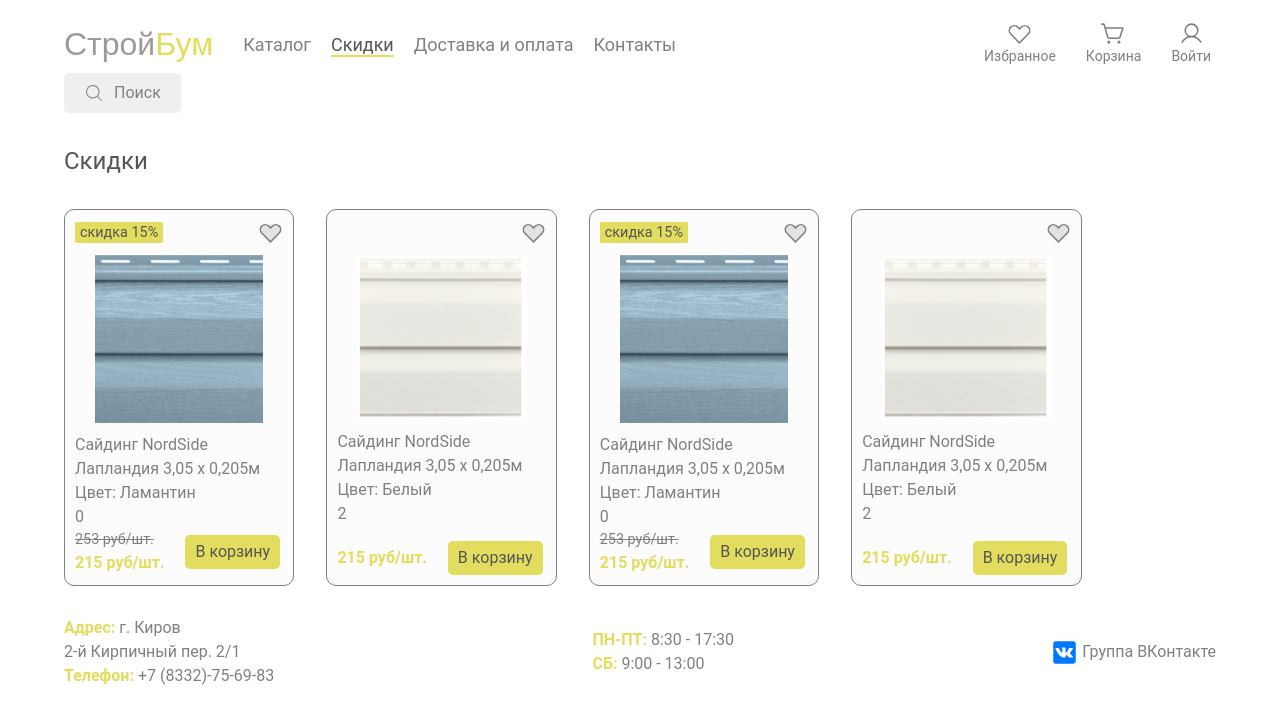
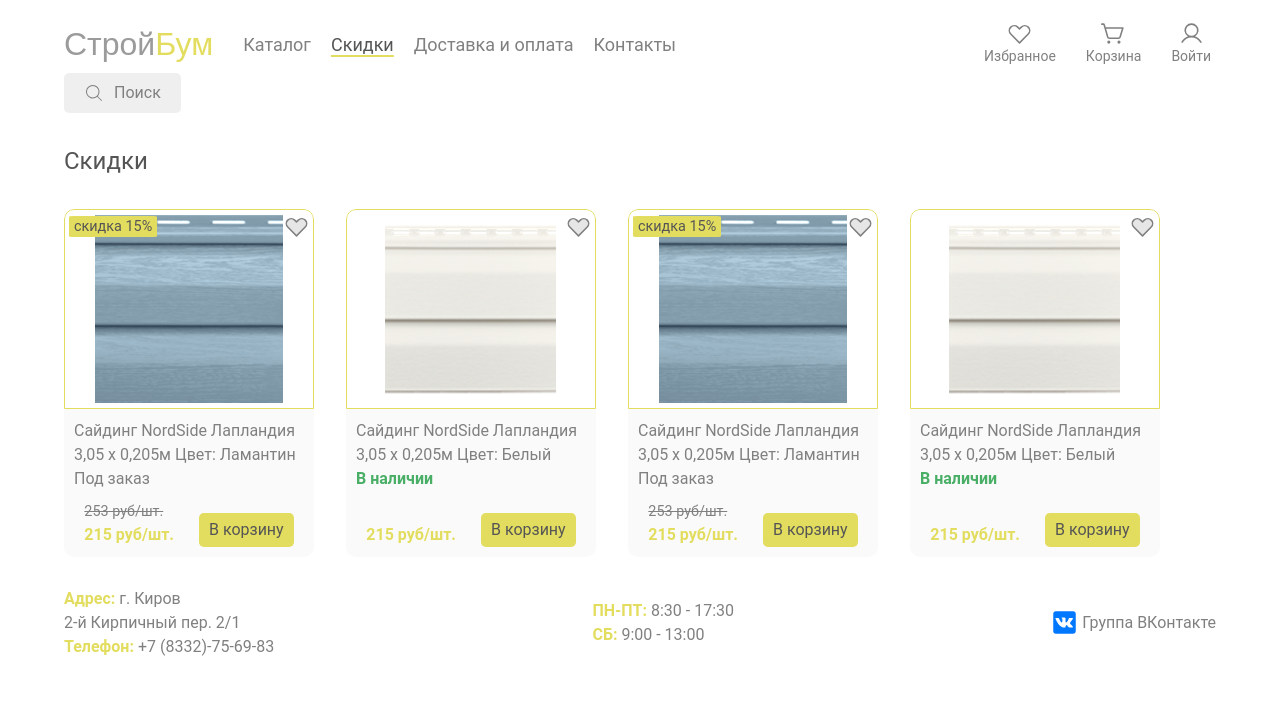
Before and after one commit to kotamikh/StroyBum, a Nuxt app: page /discount in a window 1280 px wide. Shown: the top 722 px of the page. Built offline with nearby package versions, Linux system fonts and the light colour scheme; a web font is replaced by a local one.

Commit message:
product card redesign

```diff
--- a/components/ProductCard.vue
+++ b/components/ProductCard.vue
@@ -13,8 +13,12 @@
     <div class="img-holder">
       <img :src="image" class="product-img" alt="product-img"/>
     </div>
-    <p class="product-name">{{ name }}</p>
-    <p>{{ stock }}</p>
+    <div class="name-stock">
+      <p class="product-name">{{ name }}</p>
+      <p :class="`${props.stock === 1 ? 'in-stock' : 'on-order'}`">{{
+          props.stock === 1 ? 'В наличии' : 'Под заказ'
+        }}</p>
+    </div>
     <div class="price-cart">
       <div class="price">
         <p v-if="discount !== 0" style="text-decoration: line-through; font-size: 0.9rem">{{
@@ -43,7 +47,7 @@
   name: 'unknown',
   image: 'unknown',
   price: 0,
-  stock: StockType.OutOfStock,
+  stock: StockType.OnOrder,
   discount: 0
 });
 
@@ -54,17 +58,22 @@
   width: 20%
   display: flex
   flex-direction: column
-  padding: 10px
-  min-width: 150px
+  padding-bottom: 10px
+  min-width: 250px
   max-height: 380px
   border-radius: 10px
-  border: 1px solid grey
-  background-color: var(--background-grey)
+  position: relative
+  overflow: hidden
+  background-color: rgb(250, 250, 250)
 
   .marks
     width: 100%
     display: flex
+    left: 0
+    padding: 5px
+    position: absolute
     align-items: center
+    box-sizing: border-box
     flex-direction: row-reverse
     justify-content: space-between
 
@@ -85,18 +94,30 @@
 
   .img-holder
     width: 100%
-    margin: 0 auto
-    padding: 10px 20px
+    height: 200px
+    display: flex
+    padding: 0 30px
+    overflow: hidden
+    align-items: center
+    border-top-left-radius: 10px
+    border-top-right-radius: 10px
+    justify-content: center
+    background-color: white
+    border: 1px solid var(--yellow)
 
-  .product-name
-    overflow: hidden
-    text-overflow: ellipsis
+  .name-stock
+    margin: 10px
+
+  p.in-stock
+    color: var(--green)
+    font-weight: bold
 
   .price-cart
     gap: 10%
     display: flex
-    align-items: center
     margin-top: auto
+    align-items: flex-end
+    justify-content: center
 
     .cart-btn
       background-color: var(--yellow)
--- a/pages/discount.vue
+++ b/pages/discount.vue
@@ -70,4 +70,5 @@
   gap: 2rem
   display: flex
   margin: 30px 0
+  flex-wrap: wrap
 </style>
--- a/src/types/Product.ts
+++ b/src/types/Product.ts
@@ -9,11 +9,11 @@
 }
 
 export enum StockType {
-  OutOfStock,
   OnOrder,
   InStock
 }
 
 export const StockTypeDict = {
-  [StockType.OutOfStock]: "Нет в наличии"
+  [StockType.OnOrder]: "Под заказ",
+  [StockType.InStock]: "В наличии"
 }
```
